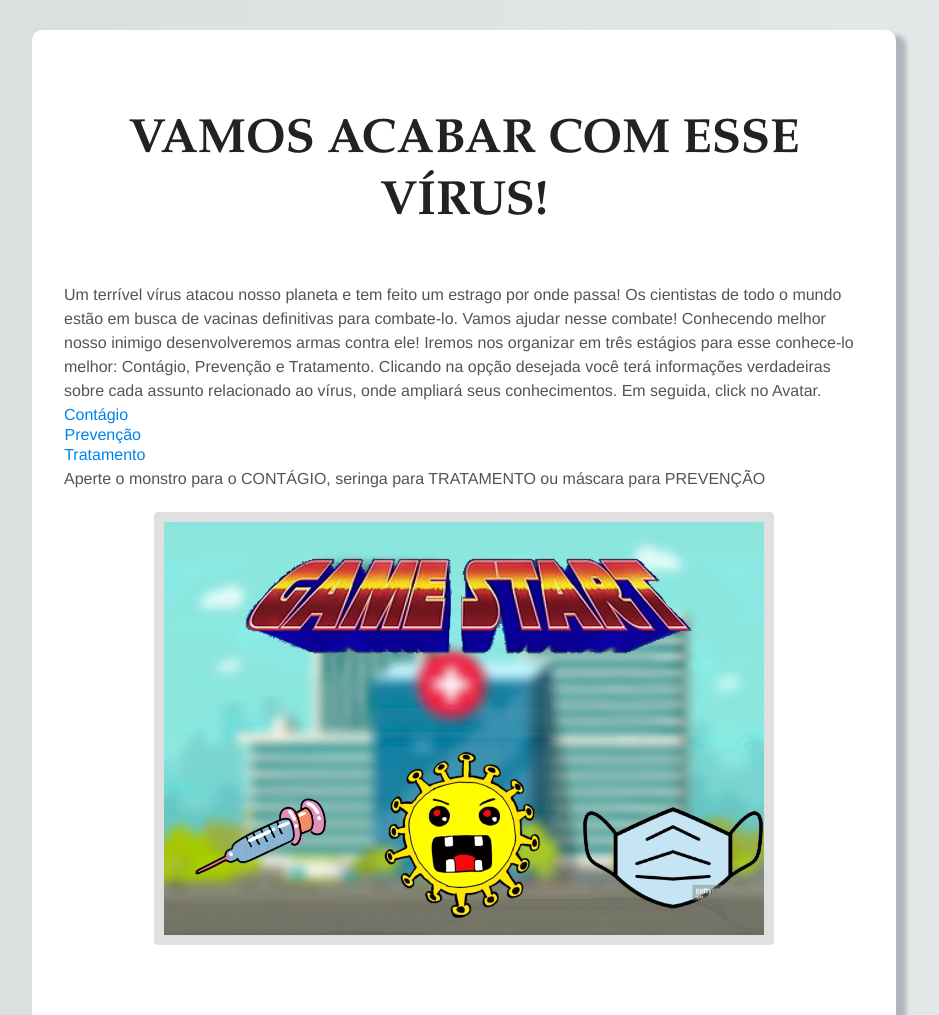
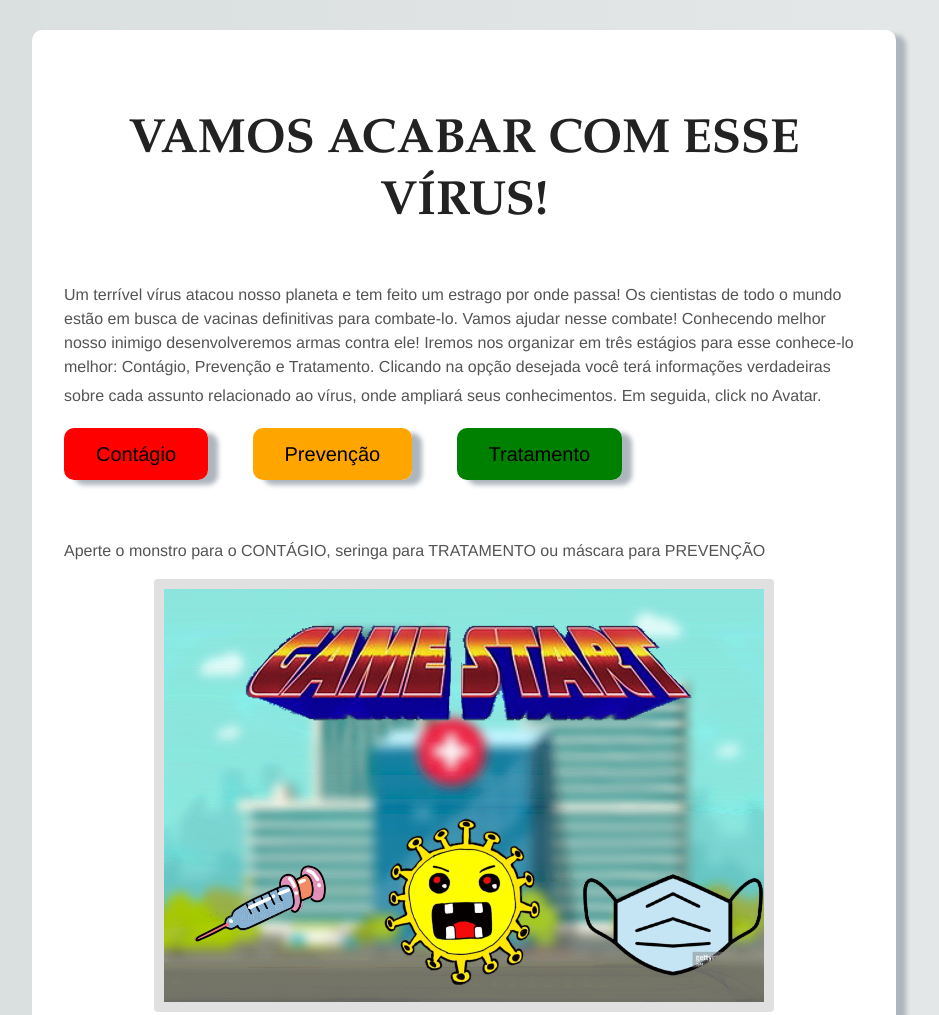
Before and after one commit to Tonicolo/Gamifica-o, a plain HTML site: page index.html in a window 1280 px wide. Shown: the top 1015 px of the page, without its empty margins (176-1115 px from the left). Drawn offline with Linux system fonts and the light colour scheme.

Commit message:
Update index.html

```diff
--- a/index.html
+++ b/index.html
@@ -39,21 +39,40 @@ h2 {
 }
 
 a {
-    color: #0083e8;
+    color: black;
     text-decoration:none;
+    font-size: 20px;
+}
+
+#contagio {
+       background-color: red;
+       padding: 15px 32px;
+    position: relative;
+    bottom: -30px;
+    box-shadow: 10px 5px 5px rgb(173, 181, 189);
+    border-radius: 10px;
 }
 
 #prevencao {
     position: relative;
-    left: -68px;
-    bottom: -20px;
+    left: 40px;
+    bottom: -30px;
+    background-color: orange;
+    padding: 15px 32px;
+    box-shadow: 10px 5px 5px rgb(173, 181, 189);
+    border-radius: 10px;
+
 }
 
 #tratamento {
    position: relative;
-    left: -149px;
-    bottom: -40px;
+    left: 80px;
+    bottom: -30px;
     margin-bottom: 10px;
+    padding: 15px 32px;
+    background-color: green;
+    box-shadow: 10px 5px 5px rgb(173, 181, 189);
+    border-radius: 10px;
 }
 
 b, strong {
@@ -81,20 +100,21 @@ img {
         <meta http-equiv="X-UA-Compatible" content="IE=edge">
         <title>GAMIFICAÇÃO</title>
         <meta name="description" content="GAMIFICAÇÃO">
-        <link rel="stylesheet" href="main.css">
     </head>
     <body style="box-shadow: 10px 5px 5px rgb(173, 181, 189); margin: 30px auto; max-width: 800px; padding: 2em 2em 4em;">
 
     <h3>VAMOS ACABAR COM ESSE VÍRUS!</h3>
 
-    <p style="margin-bottom: 40px">
+    <p style="margin-bottom: 100px">
         Um terrível vírus atacou nosso planeta e tem feito um estrago por onde passa! Os cientistas de todo o mundo estão em busca de vacinas definitivas para combate-lo. Vamos ajudar nesse combate! Conhecendo melhor nosso inimigo desenvolveremos armas contra ele! Iremos nos organizar em três estágios para esse conhece-lo melhor:  Contágio, Prevenção e Tratamento.
 	Clicando na opção desejada você terá informações verdadeiras sobre cada assunto relacionado ao vírus, onde ampliará seus conhecimentos. Em seguida, click no Avatar.
+        <a style="margin-left: 115px;">
         <a id="contagio" href="contagio.html" target="_blank">Contágio</a>
         <a id="prevencao" href="prevencao.html" target="_blank">Prevenção</a>
         <a id="tratamento" href="tratamento.html" target="_blank">Tratamento</a>
+        </a>
     </p>
-    <p style="margin-top: 40px">
+    <p style="margin-top: 100px">
        Aperte o monstro para o CONTÁGIO, seringa para TRATAMENTO ou máscara para PREVENÇÃO</p>
 
 
```
